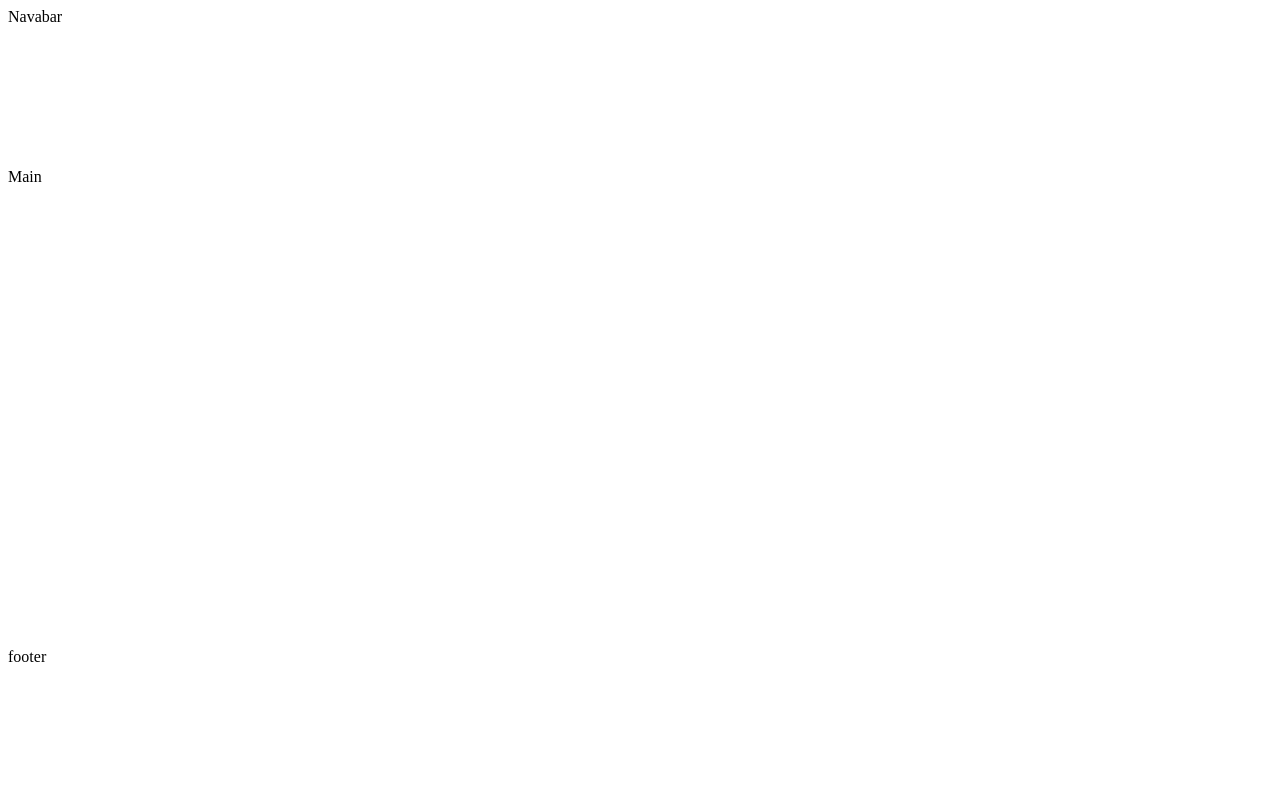
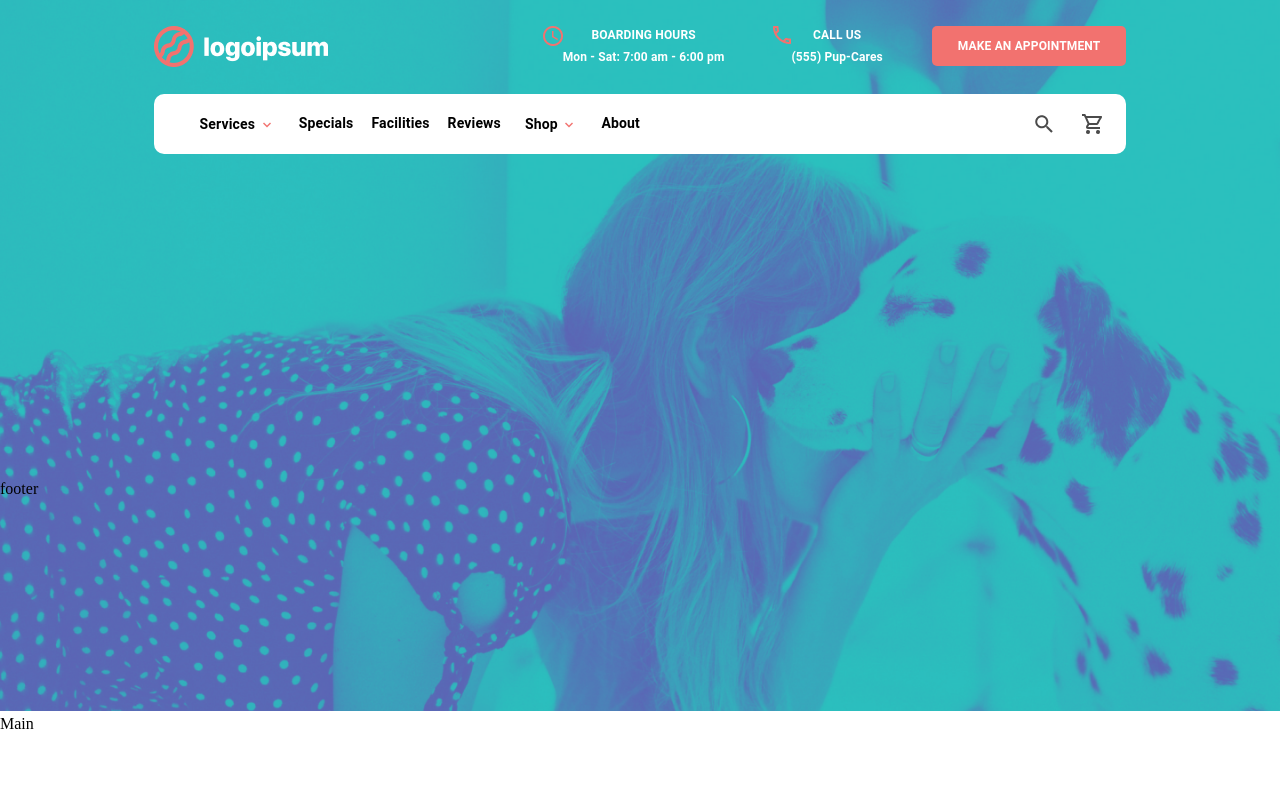
Before and after one commit to Arienlys/staticpageexercice, a plain HTML site: page index.html in a window 1280 px wide. Drawn offline with Linux system fonts and the light colour scheme.

Commit message:
adding header

```diff
--- a/app.css
+++ b/app.css
@@ -1,15 +1,221 @@
+/** ~~~~~~~~~~~~~~~~~~~~~~~PAGE~~~~~~~~~~~~~~~~~~~~~~~ **/
 body {
   background-color: white;
+  margin: 0;
 }
 
+#background{
+  position: sticky;
+  left: 0%;
+  right: 0%;
+  top: 0%;
+  width:100vw;
+  z-index: -10;
+}
+
+/** ~~~~~~~~~~~~~~~~~~~~~~~HEADER~~~~~~~~~~~~~~~~~~~~~~~ **/
 header {
+  /*height: 10rem;*/
+  position: absolute;
+  width: 76%;
+  height: 128px;
+  top: 26px;
+  margin: 0 12% 0 12%;
+}
+
+.imghead{
+  height:max-content;
+  left: 16.67%;
+  right: 16.67%;
+  top: 16.67%;
+  bottom: 16.67%;
+}
+
+#logo{
+  position: absolute;
+  left: 0%;
+  right: 82.94%;
+  top: 0%;
+  bottom: 67.97%;
+}
+
+#Utility{
+  position: absolute;
+  left: 40%;
+  right: 0%;
+  top: 0%;
+  bottom: 68.75%;
+  display:flex;
+  justify-content:space-between;
+}
+
+#CTA{
+  padding-right:20px;
+  padding-left:20px;
+  align-content: center;
+  background-color: #F2726F;
+  border-radius: 5px;
+}
+
+.topnavtxt{
+  font-family: Roboto;
+  font-style: normal;
+  font-weight: bold;
+  font-size: 12px;
+  line-height: 22px;
+  display: flex;
+  align-items: center;
+  text-align: center;
+  letter-spacing: 0.15px;
+  color: white
+}
+
+/** ~~~~~~~~~~~~~~~~~~~~~~~NAVBAR~~~~~~~~~~~~~~~~~~~~~~~ **/
+#topnav{
+  position: absolute;
+  display:flex;
+  left: 0%;
+  right: 0%;
+  top: 53%;
+  bottom: 0%;
+  background: #FFFFFF;
+  border-radius: 10px;
+  justify-content:space-between;
+}
+
+.navtext{
+  text-align-last: justify;
+  width: 50%;
+  margin: auto 0 auto 0;
+}
+
+.navicon{
+  width:10%;
+  display:flex;
+  justify-content: space-around;
+  margin: auto 1% auto 0;
+}
+
+nav a, nav button {
+  text-decoration: none;
+  font-family: Roboto;
+  font-style: normal;
+  font-weight: bold;
+  font-size: 14px;
+  line-height: 22px;
+  color:black;
+  letter-spacing: 0.15px;
+}
+
+.dropdown {
+  float: left;
+  overflow: hidden;
+}
+
+.dropdown .dropbtn {
+  font-size: 16px;
+  border: none;
+  outline: none;
+  color: black;
+  padding: 14px 16px;
+  background-color: inherit;
+  font-family: inherit;
+  margin: 0;
+}
+
+.navbar a:hover, .dropdown:hover .dropbtn {
+  background-color: grey;
+}
+
+.dropdown-content {
+  display: none;
+  position: absolute;
+  background-color: white;
+  min-width: 160px;
+  box-shadow: 0px 8px 16px 0px rgba(0,0,0,0.2);
+  z-index: 1;
+}
+
+.dropdown-content a {
+  float: none;
+  color: black;
+  padding: 12px 16px;
+  text-decoration: none;
+  display: block;
+  text-align: left;
+}
+
+.dropdown-content a:hover {
+  background-color: #ddd;
+}
+
+.dropdown:hover .dropdown-content {
+  display: block;
+}
+
+/** ~~~~~~~~~~~~~~~~~~~~~~~MAIN~~~~~~~~~~~~~~~~~~~~~~~ **/
+main {
+  height: calc(100vh - 20rem);
+  top: 800px;
+}
+
+button{
+  background:transparent;
+  border:none;
+  z-index:2;
+}
+
+/** ~~~~~~~~~~~~~~~~~~~~~~~FOOTER~~~~~~~~~~~~~~~~~~~~~~~ **/
+footer {
   height: 10rem;
 }
 
-main {
-  height: calc(100vh - 20rem);
+/** ~~~~~~~~~~~~~~~~~~~~~~~POPUP~~~~~~~~~~~~~~~~~~~~~~~ **/
+.overlay {
+  position: fixed;
+  top: 0;
+  bottom: 0;
+  left: 0;
+  right: 0;
+  background: rgba(0, 0, 0, 0.7);
+  transition: opacity 10ms;
+  visibility: hidden;
+  opacity: 0;
+}
+.overlay:target {
+  visibility: visible;
+  opacity: 1;
 }
 
-footer {
-  height: 10rem;
+.popup {
+  margin: 70px auto;
+  padding: 20px;
+  background: #fff;
+  border-radius: 5px;
+  width: 30%;
+  position: relative;
+  transition: all ease-in-out;
 }
+
+.popup h2 {
+  margin-top: 0;
+  color: #333;
+  font-family: Tahoma, Arial, sans-serif;
+}
+.popup .close {
+  position: absolute;
+  top: 20px;
+  right: 30px;
+  transition: all 200ms;
+  font-size: 30px;
+  font-weight: bold;
+  text-decoration: none;
+  color: #333;
+}
+.popup .close:hover {
+  color: #06D85F;
+}
+.popup .content {
+  max-height: 30%;
+  overflow: auto;
+}
--- a/index.html
+++ b/index.html
@@ -9,13 +9,73 @@
   </head>
   <body>
     <header>
-      <nav>Navabar</nav>
+      <a href="#"><img id="logo" src="Images\logo.png"/></a>
+
+      <div id="Utility">
+        <div id="Hours" style="display:flex">
+        <img id="" src="Images/Hours.png" class="imghead"/>
+        <p class="topnavtxt">BOARDING HOURS<br>Mon - Sat: 7:00 am - 6:00 pm</p>
+        </div>
+        <div id="Phone" style="display:flex">
+        <img id="" src="Images/Phone.png" class="imghead"/>
+        <p class="topnavtxt">CALL US<br>(555) Pup-Cares</p>
+        </div>
+        <div id="CTA" style="display:flex">
+        <button type="submit">
+        <a class="topnavtxt" href="#popup1" style="text-decoration: none;">MAKE AN APPOINTMENT</a>
+        </button>
+        </div>
+      </div>
+<br>
+      <nav id="topnav">
+        <div class="navtext">
+          <ul style="display:flex; justify-content: space-between;">
+            <div class="dropdown">
+              <button href="dropbtn">Services <img src="Images/expand.png" style="vertical-align: sub">
+              </button>
+              <div class="dropdown-content">
+                <a href="#">Nico </a>
+                <a href="#">is </a>
+                <a href="#">the best</a>
+              </div>
+            </div>
+           <div><a href="#popup1">Specials</a></div>
+           <div><a href="#popup1">Facilities</a></div>
+           <div><a href="#popup1">Reviews</a></div>
+           <div class="dropdown">
+            <button href="dropbtn">Shop <img src="Images/expand.png" style="vertical-align: sub">
+            </button>
+            <div class="dropdown-content">
+              <a href="#">you</a>
+              <a href="#">are</a>
+              <a href="#">awesome :v</a>
+            </div>
+          </div>
+          <div><a href="#popup1">About</a></div>
+          </ul>
+          </div>
+         <div class="navicon">
+          <a href="#popup1" style="width:24px; height:24px"><img src="Images/search.png"></a>
+          <a href="#popup1" style="width:24px; height:24px"><img src="Images/shopping.png"/></a>
+          </div>
+      </nav>
     </header>
     <main>
+      <img id="background" src="Images/headerback.png">
       Main
     </main>
     <footer>
       footer
     </footer>
+
+    <div id="popup1" class="overlay">
+      <div class="popup">
+        <h2>Here i am</h2>
+        <a class="close" href="#">&times;</a>
+        <div class="content">
+          Yes, this button works :>.
+        </div>
+      </div>
+    </div>
   </body>
 </html>
```
Also changed, not shown: Images/Hours.png (added), Images/Phone.png (added), Images/expand.png (added), Images/headerback.png (added), Images/logo.png (added), Images/search.png (added), Images/shopping.png (added).
